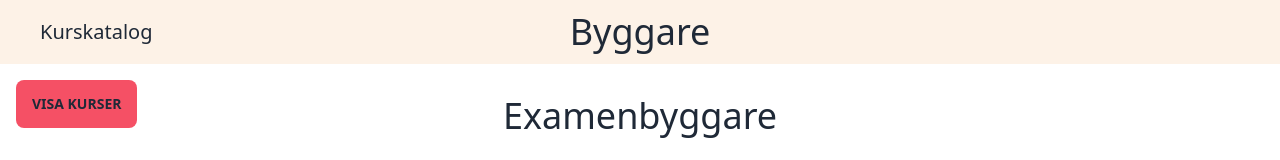
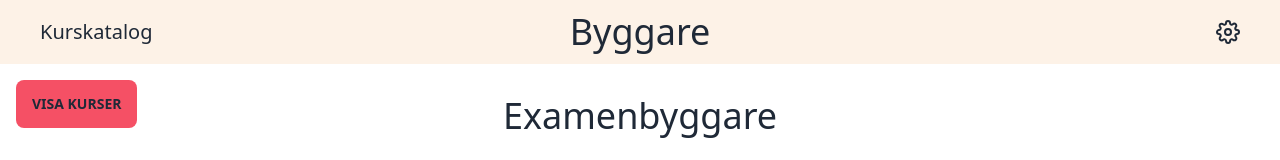
Before and after one commit to HawkieOne/kurskatalog-id, a React (Create React App) app: page /byggare in a window 1280 px wide. Shown: the top 160 px of the page. Built offline with nearby package versions, Linux system fonts and the light colour scheme.

Commit message:
t/move-export-import-to-right-drawer
- settigns reachable in right drawer
- can export courses in builder to json template

```diff
--- a/src/components/Navbar.tsx
+++ b/src/components/Navbar.tsx
@@ -1,10 +1,17 @@
+import { FiSettings } from "react-icons/fi";
 import { Link, useLocation } from "react-router-dom";
+import { useRecoilState } from "recoil";
+import { rightDrawerState } from "../atoms/atoms";
 import Title from "./Title";
 
 export default function Navbar() {
+  const [isRightDrawerOpen, setIsRightDrawerOpen] =
+    useRecoilState(rightDrawerState);
   const location = useLocation();
-  const pathname = location.pathname.replace("/", "");
-  const capitalizedPathname = pathname.charAt(0).toUpperCase() + pathname.slice(1);
+  const pathName = location.pathname.replace("/", "").trim();
+  console.log(pathName)
+  const capitalizedPathname =
+    pathName.charAt(0).toUpperCase() + pathName.slice(1);
   return (
     <div className="navbar bg-cream p-2 shadow-lg relative flex justify-center items-center">
       <Link
@@ -15,6 +22,15 @@ export default function Navbar() {
         Kurskatalog
       </Link>
       {location.pathname !== "/" && <Title>{capitalizedPathname}</Title>}
+      {pathName === "byggare" && (
+        <div
+          className="absolute h-full inset-y-0 right-10 flex flex-col justify-center border-pink cursor-pointer
+                       hover:border-b hover:text-pink"
+          onClick={() => setIsRightDrawerOpen(!isRightDrawerOpen)}
+        >
+          <FiSettings size="1.5em" />
+        </div>
+      )}
     </div>
   );
 }
--- a/src/components/builder/FileInput.tsx
+++ b/src/components/builder/FileInput.tsx
@@ -34,7 +34,7 @@ export default function FileInput({ acceptedFormat, onUpload } : FileInputProps)
           }
         }}
       />
-      <div className="h-12">
+      <div className="h-6">
         <Text color="text-pink">{errorText}</Text>
       </div>
     </div>
--- a/src/components/builder/Progress.tsx
+++ b/src/components/builder/Progress.tsx
@@ -8,7 +8,6 @@ interface ProgressProps {
 export default function Progress({ max, value } : ProgressProps) {
   return (
     <div className="flex flex-col">
-      <Title>Kurser valda</Title>
       <progress
         className="progress progress-accent w-56"
         value={value}
--- a/src/pages/ExamBuilder.tsx
+++ b/src/pages/ExamBuilder.tsx
@@ -18,6 +18,10 @@ import { Course, Preset, Year as YearType } from "../shared/interfaces";
 import { useOnClickOutside } from "../shared/onClickOutside";
 import useCourses from "../shared/useCourses";
 import RightDrawer from "./RightDrawer";
+import Progress from "../components/builder/Progress";
+import PresetChooser from "../components/builder/PresetChooser";
+import FileInput from "../components/builder/FileInput";
+import { exportTemplate } from "../shared/builderFunctions";
 
 export default function ExamBuilder() {
   const [presets, setPresets] = useState<Preset[]>([]);
@@ -34,10 +38,13 @@ export default function ExamBuilder() {
   const [searchedCourses, setSearchedCourses] = useState<Course[]>(allCourses);
   const [isLeftDrawerOpen, setIsLeftDrawerOpen] =
     useRecoilState(leftDrawerState);
-  const isRightDrawerOpen = useRecoilValue(rightDrawerState);
+  const [isRightDrawerOpen, setIsRightDrawerOpen] =
+    useRecoilState(rightDrawerState);
 
   const leftDrawerRef = createRef<HTMLDivElement>();
   useOnClickOutside(leftDrawerRef, () => setIsLeftDrawerOpen(false));
+  const rightDrawerRef = createRef<HTMLDivElement>();
+  useOnClickOutside(rightDrawerRef, () => setIsRightDrawerOpen(false));
 
   const onFileUpload = (e: ChangeEvent<HTMLInputElement>) => {
     const file = e.target.files?.item(0);
@@ -116,28 +123,6 @@ export default function ExamBuilder() {
               ))}
             </CoursesContainer>
           </div>
-
-          {/* <div className="flex flex-col gap-6 p-4">
-            <FileInput onUpload={onFileUpload} acceptedFormat=".json" />
-
-            <PresetChooser onChange={onPresetChosen} presets={presets} />
-
-            <div className="collapse collapse-arrow rounded-box">
-              <input type="checkbox" className="peer" />
-              <div className="collapse-title bg-accent text-primary-content">
-                Visa obligatoriska kurser
-              </div>
-              <div className="collapse-content bg-accent text-primary-content">
-                <p>hello</p>
-              </div>
-            </div>
-
-            <Progress max={100} value={40} />
-
-            <button className="btn btn-accent">Spara förinställning</button>
-
-            <button className="btn btn-accent">Skriv ut</button>
-          </div> */}
         </div>
         {isLeftDrawerOpen && (
           <Drawer side="left" refPointer={leftDrawerRef}>
@@ -180,7 +165,33 @@ export default function ExamBuilder() {
             )}
           </Drawer>
         )}
-        {isRightDrawerOpen && <RightDrawer />}
+        {isRightDrawerOpen && (
+          <Drawer side="right" refPointer={rightDrawerRef}>
+            <div className="flex flex-col gap-6 p-4">
+              <FileInput onUpload={onFileUpload} acceptedFormat=".json" />
+
+              <PresetChooser onChange={onPresetChosen} presets={presets} />
+
+              <Progress max={100} value={40} />
+
+              <button
+                className="btn btn-accent"
+                onClick={() =>
+                  exportTemplate({
+                    name: "template",
+                    years: courses,
+                  })
+                }
+              >
+                Spara förinställning
+              </button>
+
+              <button className="btn btn-accent">Spara som bild</button>
+
+              <button className="btn btn-accent">Skriv ut</button>
+            </div>
+          </Drawer>
+        )}
       </div>
     </div>
   );
--- a/src/shared/builderFunctions.ts
+++ b/src/shared/builderFunctions.ts
@@ -1,4 +1,5 @@
 import { templateEmpty, templateID } from "./data";
+import { Preset } from "./interfaces";
 
 export const createEmptyTemplate = () => {
   return templateEmpty;
@@ -7,3 +8,12 @@ export const createEmptyTemplate = () => {
 export const createIDTemplate = () => {
   return templateID;
 };
+
+export const exportTemplate = (preset: Preset) => {
+  const element = document.createElement("a");
+  const textFile = new Blob([JSON.stringify(preset)], { type: "application/json" });
+  element.href = URL.createObjectURL(textFile);
+  element.download = preset.name;
+  document.body.appendChild(element);
+  element.click();
+};
```
